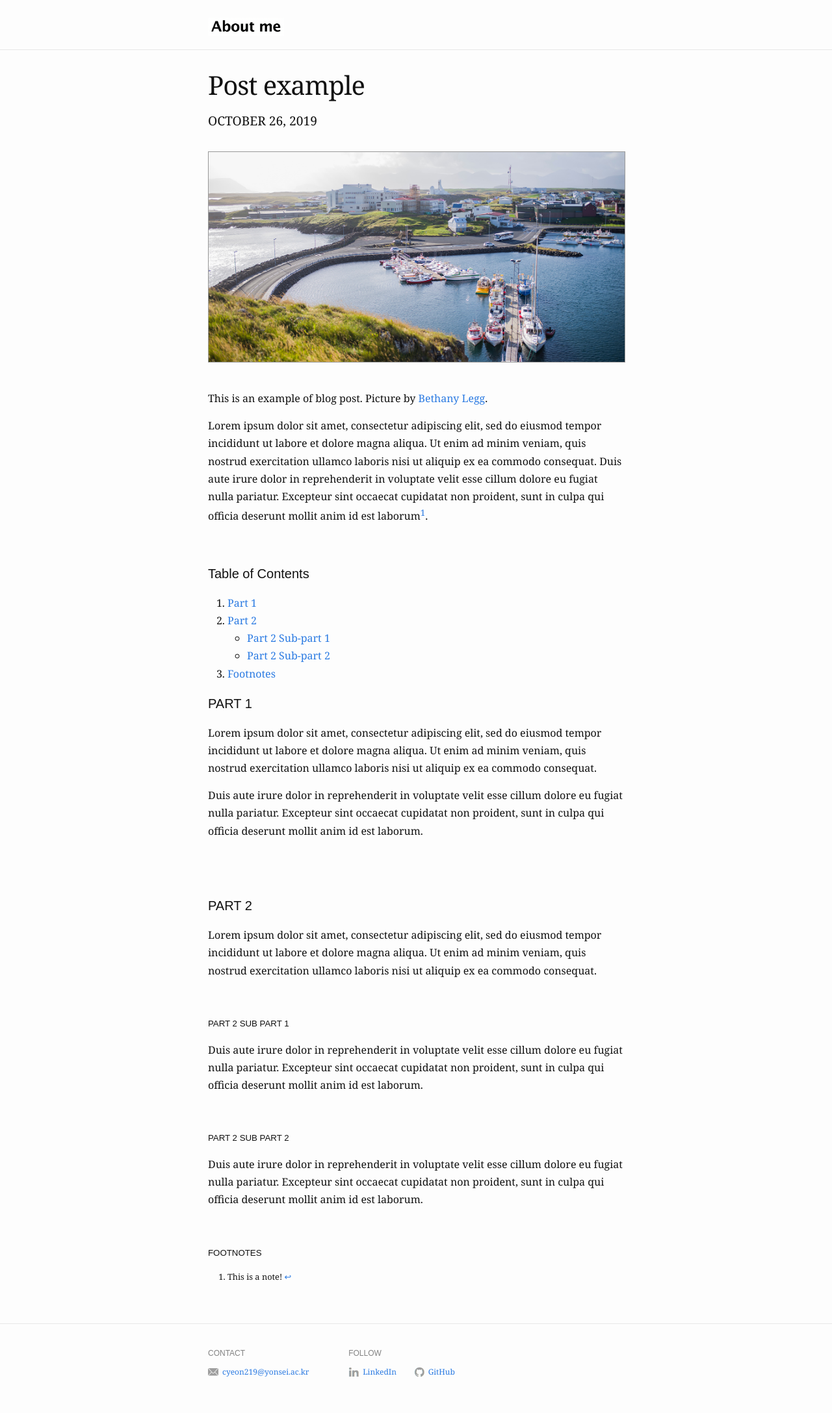
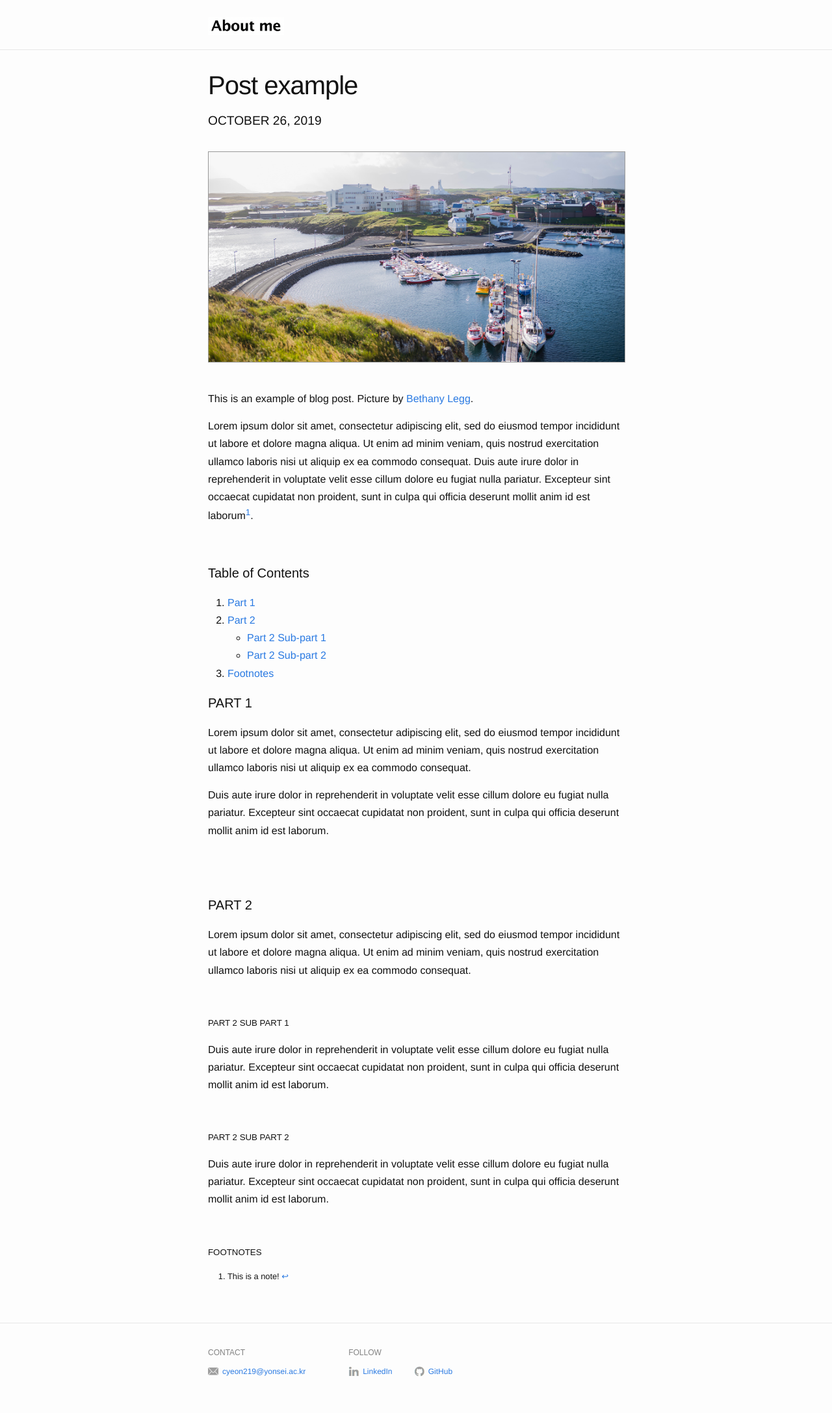
Before and after one commit to eliottvincent/bay, a Jekyll site: the page built from _posts/2019-10-26-example-of-blog-post.md, in a window 1280 px wide. Shown: the whole page at 65% size. Built offline with Jekyll 4.4.1, drawn with Linux system fonts in a browser that asks for light colours.

Commit message:
Update main.scss

```diff
--- a/assets/css/main.scss
+++ b/assets/css/main.scss
@@ -7,7 +7,7 @@
 // Our variables
 $base-url: "{{ site.baseurl }}";
 
-$base-font-family: Charter, Georgia, Helvetica, Arial, sans-serif;
+$base-font-family: Helvetica, Charter, Georgia, Arial, sans-serif;
 $base-font-size: 16px;
 $small-font-size: $base-font-size * 0.875;
 $base-line-height: 1.7;
```
